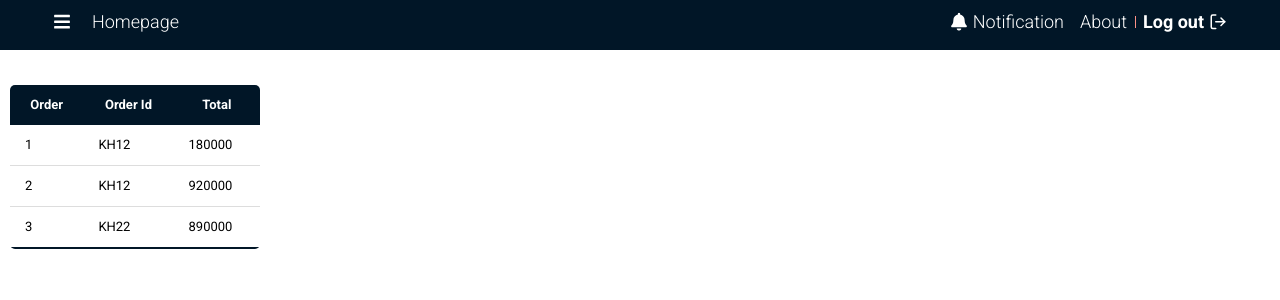
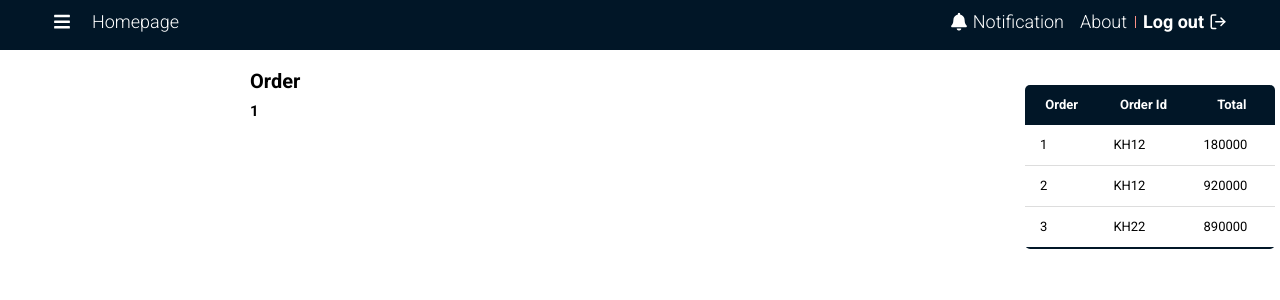
Before and after one commit to thuckhapham/QuanLy_coffee, a React (Create React App) app in the folder react-frontend-tlcn/: page /order/1 in a window 1280 px wide. Shown: the top 300 px of the page. Built offline with nearby package versions, Linux system fonts and the light colour scheme.

Commit message:
them trang order/:id va cach lay param

```diff
--- a/react-frontend-tlcn/src/App.js
+++ b/react-frontend-tlcn/src/App.js
@@ -7,6 +7,7 @@ import Footer from './Components/Footer/Footer'
 import { BrowserRouter as Router, Route, Switch } from 'react-router-dom'
 import OrderHistory from './Components/OrderHistory/OrderHistory';
 import Homepage from './Pages/Homepage/Homepage';
+import Order from './Pages/Order/Order'
 
 // import { BrowserRouter as Router, Switch , Route } from 'react-router-dom'
 
@@ -20,6 +21,7 @@ function App() {
           <div className="main">
             <Route path="/" exact={true} component={Homepage} />
             <Route path="/member" exact={true} component={Member} />
+            <Route path="/order/:id" exact={true} component={Order} />
             <OrderHistory />
           </div>
           <Footer />
--- a/react-frontend-tlcn/src/Pages/Homepage/Homepage.js
+++ b/react-frontend-tlcn/src/Pages/Homepage/Homepage.js
@@ -4,13 +4,12 @@ import Member from '../Member/Member'
 import { Link } from 'react-router-dom'
 
 function Homepage() {
-    const [currentNumber, setCurrentNumber] = useState(false)
     return (
         <>
             <div className="homepage">
                 <h1>Homepage</h1>
                 <div className="homepage__contain">
-                    <Link className="homepage__order-link" to="/member">
+                    <Link className="homepage__order-link" to="/order/1">
                             1
                     </Link>
                     <Link className="homepage__order-link">2</Link>
--- /dev/null
+++ b/react-frontend-tlcn/src/Pages/Order/Order.css
@@ -0,0 +1,4 @@
+.order {
+    margin: 10px 10px 10px 250px;
+    width: 780px;
+}
--- /dev/null
+++ b/react-frontend-tlcn/src/Pages/Order/Order.js
@@ -0,0 +1,17 @@
+import React from 'react'
+import './Order.css'
+import { useParams } from 'react-router-dom'
+
+function Order() {
+    const { id } = useParams()
+    return (
+        <>
+            <div className="order">
+                <h1>Order</h1>
+                <h2>{ id }</h2>
+            </div>
+        </>
+    )
+}
+
+export default Order
```
